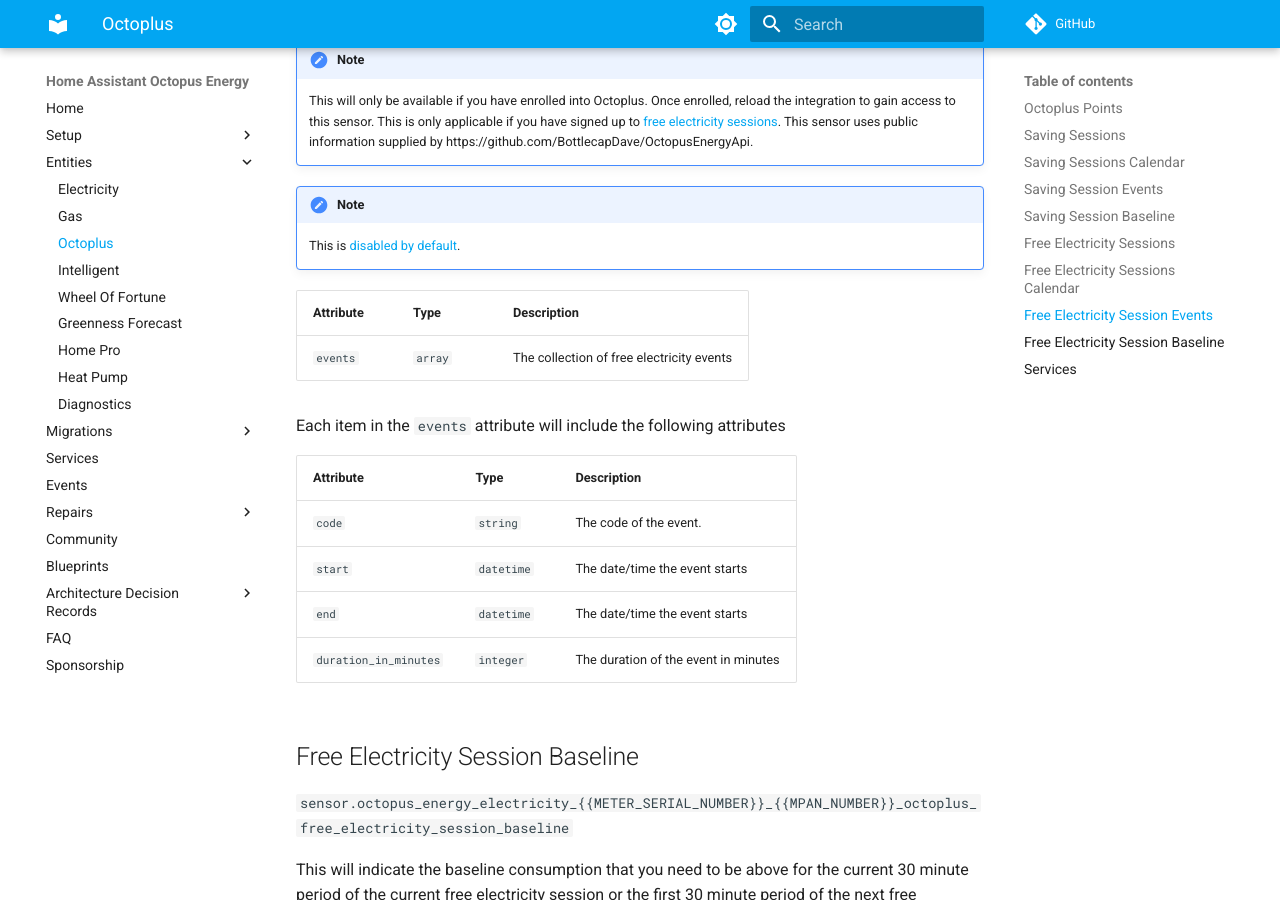
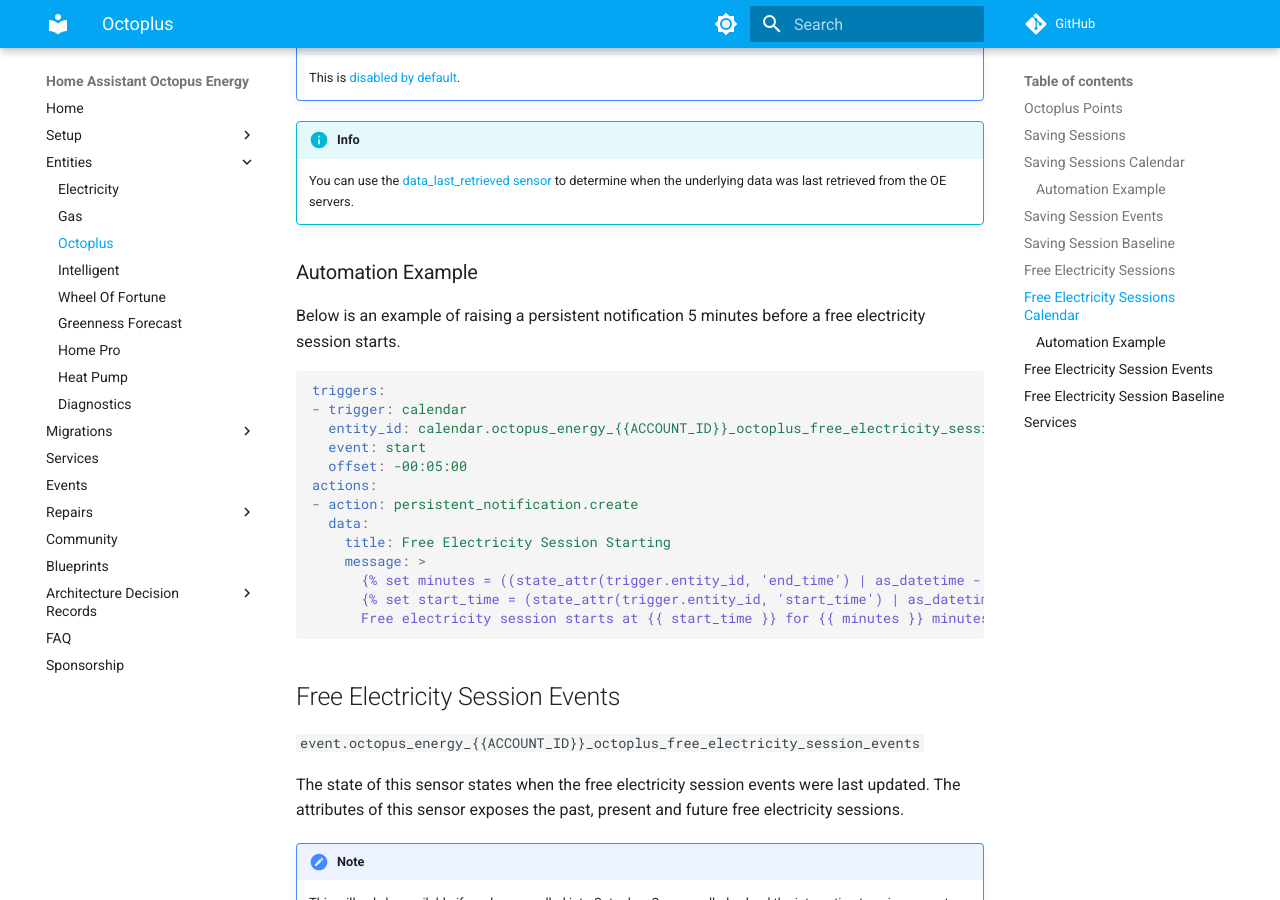
Before and after one commit to BottlecapDave/HomeAssistant-OctopusEnergy, an MkDocs documentation site: the page built from _docs/entities/octoplus.md, in a window 1280 px wide and 900 px high, scrolled down 6805 px. Built offline with MkDocs 1.6.1 and Material for MkDocs 9.7.7, drawn with Linux system fonts in a browser that asks for light colours; comment, search, counter and statistics services are not loaded; some of the changed text lies outside the part shown.

Commit message:
docs: Added automation example for calendars

````diff
--- a/_docs/entities/octoplus.md
+++ b/_docs/entities/octoplus.md
@@ -52,6 +52,26 @@
 !!! note
 
     The events are supplied by OE API and does not store past events indefinitely. Past events could be removed without notice.
+
+### Automation Example
+
+Below is an example of raising a persistent notification 5 minutes before a saving session starts.
+
+```yaml
+triggers:
+- trigger: calendar
+  entity_id: calendar.octopus_energy_{{ACCOUNT_ID}}_octoplus_saving_sessions
+  event: start
+  offset: -00:05:00
+actions:
+- action: persistent_notification.create
+  data:
+    title: Saving Session Starting
+    message: >
+      {% set minutes = ((state_attr(trigger.entity_id, 'end_time') | as_datetime - state_attr(trigger.entity_id, 'start_time') | as_datetime).seconds / 60) | round(0) | string %}
+      {% set start_time = (state_attr(trigger.entity_id, 'start_time') | as_datetime).strftime('%H:%M') %}
+      Saving session starts at {{ start_time }} for {{ minutes }} minutes.
+```
 
 ## Saving Session Events
 
@@ -182,6 +202,26 @@
 
     You can use the [data_last_retrieved sensor](./diagnostics.md#free-electricity-sessions-data-last-retrieved) to determine when the underlying data was last retrieved from the OE servers.
 
+### Automation Example
+
+Below is an example of raising a persistent notification 5 minutes before a free electricity session starts.
+
+```yaml
+triggers:
+- trigger: calendar
+  entity_id: calendar.octopus_energy_{{ACCOUNT_ID}}_octoplus_free_electricity_session
+  event: start
+  offset: -00:05:00
+actions:
+- action: persistent_notification.create
+  data:
+    title: Free Electricity Session Starting
+    message: >
+      {% set minutes = ((state_attr(trigger.entity_id, 'end_time') | as_datetime - state_attr(trigger.entity_id, 'start_time') | as_datetime).seconds / 60) | round(0) | string %}
+      {% set start_time = (state_attr(trigger.entity_id, 'start_time') | as_datetime).strftime('%H:%M') %}
+      Free electricity session starts at {{ start_time }} for {{ minutes }} minutes.
+```
+
 ## Free Electricity Session Events
 
 `event.octopus_energy_{{ACCOUNT_ID}}_octoplus_free_electricity_session_events`
````
